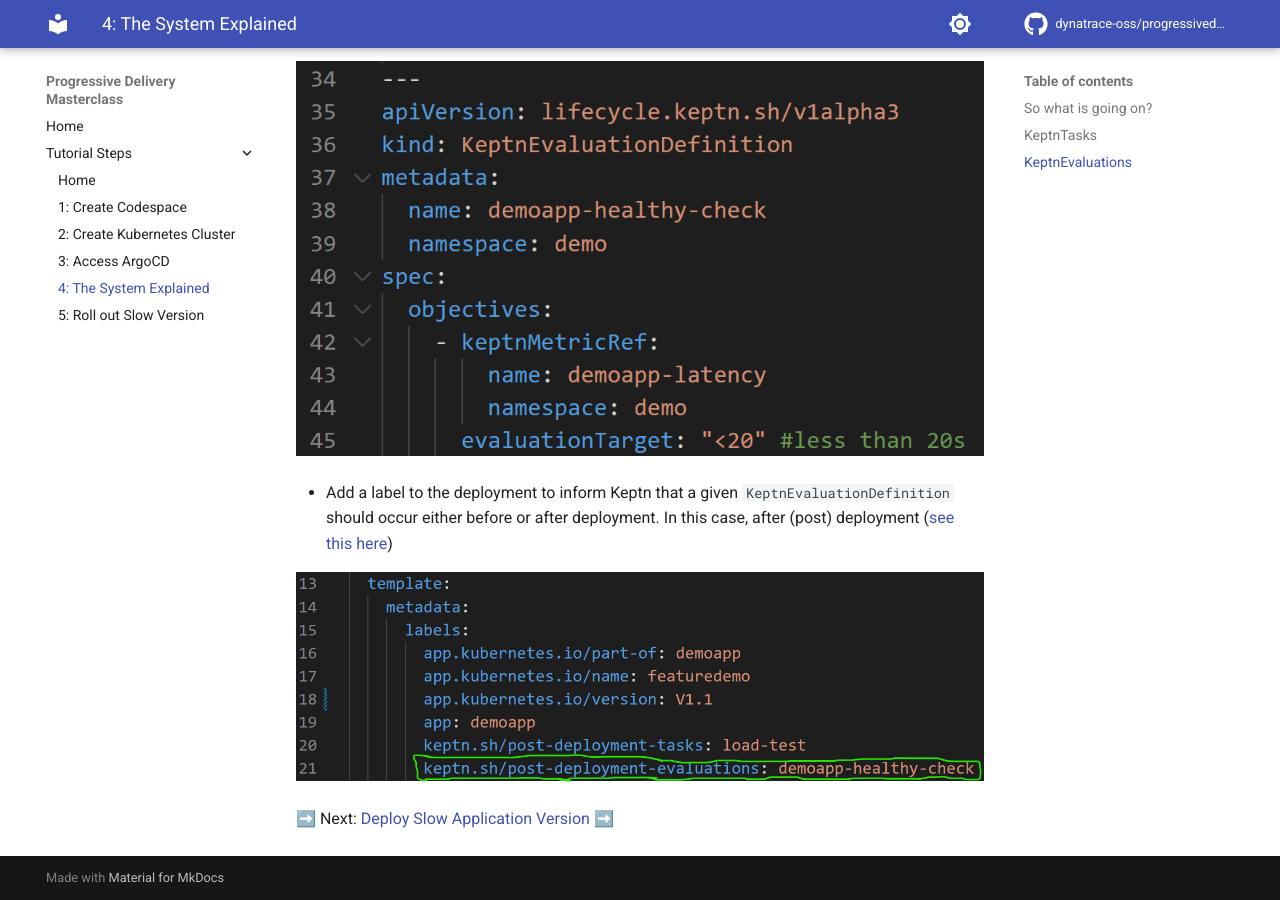
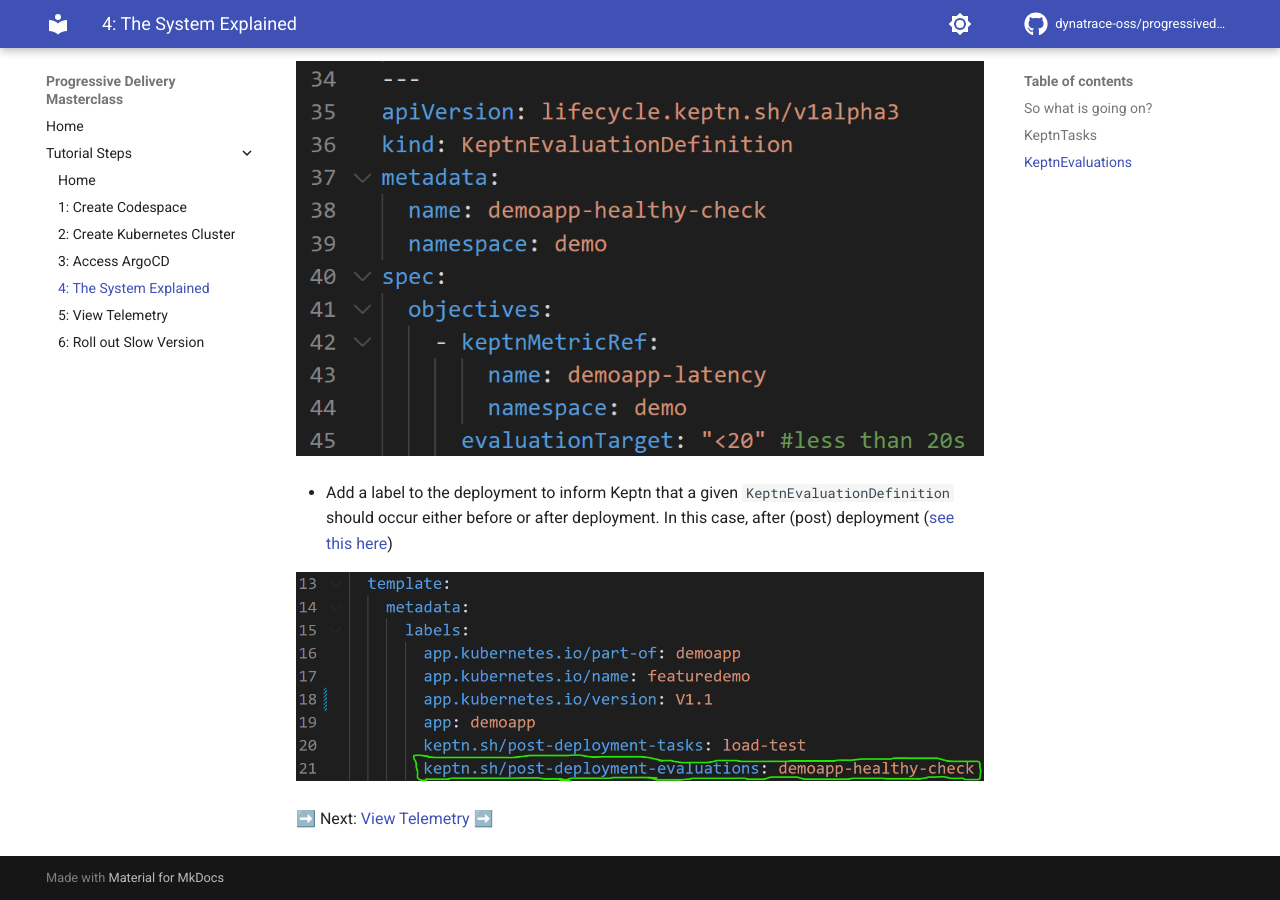
Before and after one commit to dynatrace-oss/progressiveDelivery-masterclass, an MkDocs documentation site: the page built from docs/4-explainer.md, in a window 1280 px wide and 900 px high, scrolled down 3794 px. Built offline with MkDocs 1.6.1 and Material for MkDocs 9.7.7, drawn with Linux system fonts in a browser that asks for light colours; comment, search, counter and statistics services are not loaded.

Commit message:
add telemetry page and deploy slow version

```diff
--- a/docs/4-explainer.md
+++ b/docs/4-explainer.md
@@ -84,4 +84,4 @@
 
 ![keptn evaluation label](assets/keptn-eval-label.png)
 
-➡️ Next: [Deploy Slow Application Version](5-deploy-slow-version.md) ➡️
+➡️ Next: [View Telemetry](5-view-telemetry.md) ➡️
--- a/mkdocs.yml
+++ b/mkdocs.yml
@@ -36,7 +36,8 @@
       - '2: Create Kubernetes Cluster': '2-create-cluster.md'
       - '3: Access ArgoCD': '3-access-argo.md'
       - '4: The System Explained': '4-explainer.md'
-      - '5: Roll out Slow Version': '5-deploy-slow-version.md'
+      - '5: View Telemetry': '5-view-telemetry.md'
+      - '6: Roll out Slow Version': '6-deploy-slow-version.md'
 
 # pip install mkdocs-macros-plugin
 # Allows use of variables (see `extras` below)
```
Also changed, not shown: docs/5-view-telemetry.md (added, +30 -0 lines), docs/6-deploy-slow-version.md (renamed from docs/5-deploy-slow-version.md), docs/assets/telemetry-1.png (added), docs/assets/telemetry-2.png (added).
